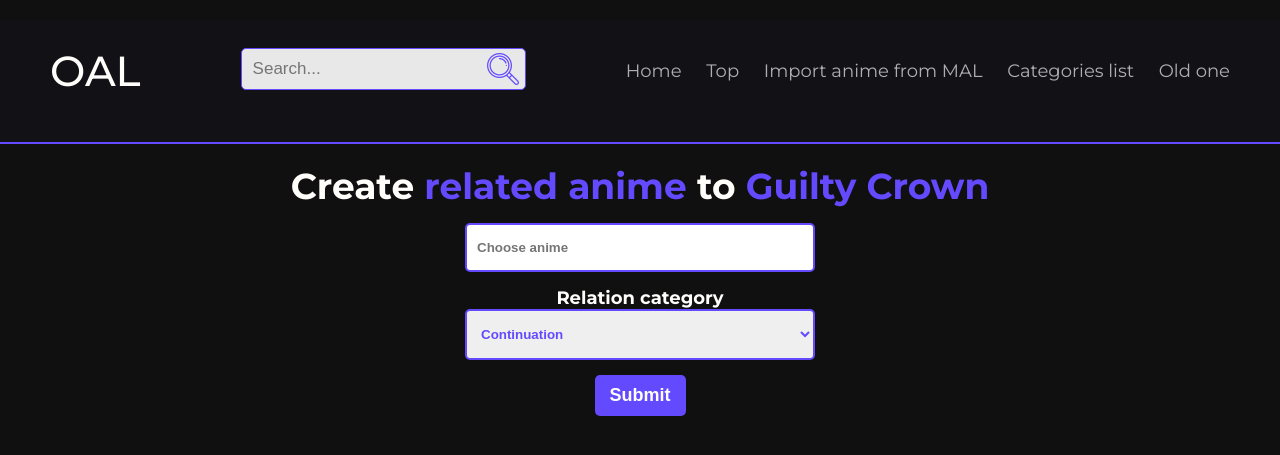
After one commit to NackiE23/MyAnimeList, a Flask app: page /related_anime/1/add in a window 1280 px wide. The commit adds this page. Shown: the top 455 px of the page. Run offline with Flask 3, Linux system fonts and the light colour scheme.

Commit message:
Related anime

```diff
--- a/site_package/models.py
+++ b/site_package/models.py
@@ -55,7 +55,6 @@ class Anime(db.Model):
     description = db.Column(db.String(length=1024), nullable=True)
     grade = db.Column(db.Integer(), nullable=True, default=0)
     img = db.Column(db.String(), nullable=True)
-    related_anime_list = db.Column(db.Integer, db.ForeignKey('related_anime_list.id'), nullable=True)
 
     categories = db.relationship("AnimeCategory", secondary=anime_categories, lazy='subquery',
                                  backref=db.backref('animes', lazy=True))
@@ -89,11 +88,27 @@ class AnimeCategory(db.Model):
         return self.name
 
 
-class RelatedAnimeList(db.Model):
-    __tablename__ = "related_anime_list"
+class RelationCategory(db.Model):
+    __tablename__ = "relation_category"
 
     id = db.Column(db.Integer(), primary_key=True)
-    animes = db.Column(db.String(), nullable=True)
+    name = db.Column(db.String(), nullable=False, unique=True)
+    priority = db.Column(db.Integer(), nullable=False, unique=True)
+
+    def __repr__(self):
+        return f'{self.name}'
+
+
+class RelatedAnime(db.Model):
+    __tablename__ = "related_anime"
+
+    id = db.Column(db.Integer(), primary_key=True)
+
+    relation_category_id = db.Column(db.Integer, db.ForeignKey('relation_category.id'), nullable=False)
+    # for 'to_anime' pinnes 'anime'
+    to_anime_id = db.Column(db.Integer, db.ForeignKey('anime.id'), nullable=False)
+    anime_id = db.Column(db.Integer, db.ForeignKey('anime.id'), nullable=False)
+
 
 
 class Comment(db.Model):
@@ -107,6 +122,7 @@ class Comment(db.Model):
 
     user_id = db.Column(db.Integer, db.ForeignKey('user.id'), nullable=False)
     anime_id = db.Column(db.Integer, db.ForeignKey('anime.id'), nullable=False)
+
 
 class ListCategory(db.Model):
     __tablename__ = "list_category"
--- a/site_package/new_routes.py
+++ b/site_package/new_routes.py
@@ -14,7 +14,7 @@ from werkzeug.utils import secure_filename
 
 from site_package import app, db, parsing
 from site_package.forms import CategoryForm
-from site_package.models import Anime, AnimeCategory, Comment
+from site_package.models import Anime, AnimeCategory, Comment, RelationCategory, RelatedAnime
 
 
 @app.route('/new_home', methods=['GET', 'POST'])
@@ -88,7 +88,7 @@ def new_categories_list():
 
 @app.route('/new_category_change/<int:cat_id>', methods=['GET', 'POST'])
 def new_category_change(cat_id):
-    category = AnimeCategory.query.get(cat_id)
+    category = AnimeCategory.query.get_or_404(cat_id)
     form = CategoryForm(name=category.name, description=category.description)
 
     context = {
@@ -177,7 +177,7 @@ def new_import_anime_from_mal():
 
 @app.route('/new_anime/<int:anime_id>', methods=['GET', 'POST'])
 def new_anime_page(anime_id):
-    anime = Anime.query.get(anime_id)
+    anime = Anime.query.get_or_404(anime_id)
     comments = Comment.query.filter_by(anime_id=anime_id).order_by(Comment.created.desc()).all()
 
     context = {
@@ -205,3 +205,41 @@ def new_anime_page(anime_id):
         return redirect(request.url)
 
     return render_template('new/anime.html', **context)
+
+
+@app.route('/related_anime/<int:anime_id>/add', methods=['GET', 'POST'])
+def add_related_anime(anime_id):
+    cur_anime = Anime.query.get_or_404(anime_id)
+    animes = Anime.query.filter(Anime.id != anime_id)
+    relation_categories = RelationCategory.query.all()
+
+    if request.method == "POST":
+        related_anime_id = request.form.get('related_anime_id')
+        relation_category_id = request.form.get('relation_category_id')
+
+        if related_anime_id and relation_category_id:
+            # Create related anime instance
+            rel_anime = RelatedAnime(
+                to_anime_id = anime_id,
+                relation_category_id = relation_category_id,
+                anime_id = related_anime_id
+            )
+
+            # Related anime commit
+            db.session.add(rel_anime)
+            db.session.commit()
+
+            # Generate success message
+            flash(f"Related anime have been added", category="success")
+
+            # Redirect to main anime page
+            return redirect(url_for('new_anime_page', anime_id=anime_id))
+
+    context = {
+        'title': f'Add related anime to {cur_anime.name}',
+        'cur_anime': cur_anime,
+        'animes': animes,
+        'relation_categories': relation_categories,
+    }
+
+    return render_template('new/add_related_anime.html', **context)
--- a/site_package/static/css/new_styles.css
+++ b/site_package/static/css/new_styles.css
@@ -88,6 +88,7 @@ body {
 .menu__links {
     margin: 5px 20px;
     text-align: center;
+    margin: 0 auto;
 }
 
 .menu__links_link {
--- /dev/null
+++ b/site_package/templates/new/add_related_anime.html
@@ -0,0 +1,56 @@
+{% extends "new/base.html" %}
+
+{% block content %}
+{{ super() }}
+
+<div class="container text_align_center">
+    <form method="POST" class="form">
+        <h1>Create <span class="secondary_color">related anime</span> to <span class="secondary_color">{{ cur_anime.name }}</span></h1>
+
+        <p class="form__block">
+            <input list="anime_list" id="choose_anime_input" name="realted_anime_id" placeholder="Choose anime" required>
+            <datalist id="anime_list">
+                {% for anime in animes %}
+                    <option value="{{ anime.name }}" data-anime-id="{{ anime.id }}">{{ anime.name }}</option>
+                {% endfor %}
+            </datalist>
+        </p>
+
+        <p class="form__block">
+            <label for="relation_category">Relation category</label>
+            <select name="relation_category_id" id="relation_category">
+                {% for category in relation_categories %}
+                    <option value="{{ category.id }}">{{ category }}</option>
+                {% endfor %}
+            </select>
+        </p>
+
+        <input type="hidden" name="related_anime_id">
+        <input type="submit" id="submit_related_anime" class="form__submit button">
+    </form>
+</div>
+
+{% endblock %}
+
+{% block script %}
+<script>
+
+    $('#choose_anime_input').on('input', function() {
+        var $input = $(this),
+            val = $input.val();
+            list = $input.attr('list'),
+            match = $('#'+list + ' option').filter(function() {
+                return ($(this).val() === val);
+            });
+
+        if(match.length > 0) {
+            $('#submit_related_anime').show();
+            $('input[name=related_anime_id]').val(match.data('anime-id'));
+        } else {
+            $('#submit_related_anime').hide();
+            $('input[name=related_anime_id]').val(null);
+        }
+    });
+
+</script>
+{% endblock %}
--- a/site_package/templates/new/base.html
+++ b/site_package/templates/new/base.html
@@ -19,15 +19,6 @@
             <a href="{{ url_for('new_home') }}" class="inherit_color">OAL</a>
         </div>
 
-        <div class="menu__links">
-            <a href="{{ url_for('new_home') }}" class="menu__links_link">Home</a>
-            <a href="{{ url_for('new_top_list') }}" class="menu__links_link">Top</a>
-            <a href="#" class="menu__links_link">Add anime</a>
-            <a href="{{ url_for('new_import_anime_from_mal') }}" class="menu__links_link">Import anime from MAL</a>
-            <a href="{{ url_for('new_categories_list') }}" class="menu__links_link">Categories list</a>
-            <a href="{{ url_for('anime_list') }}" class="menu__links_link">Old one</a>
-        </div>
-
         <div class="menu__input">
             <form action="{{ url_for('new_search_anime') }}" class="menu__input_form">
                 <input type="search" placeholder="Search..." name="name">
@@ -35,14 +26,21 @@
             </form>
         </div>
 
-        <div class="menu__extra_links">
+        <div class="menu__links">
+            <a href="{{ url_for('new_home') }}" class="menu__links_link">Home</a>
+            <a href="{{ url_for('new_top_list') }}" class="menu__links_link">Top</a>
+            <a href="{{ url_for('new_import_anime_from_mal') }}" class="menu__links_link">Import anime from MAL</a>
+            <a href="{{ url_for('new_categories_list') }}" class="menu__links_link">Categories list</a>
+            <a href="{{ url_for('anime_list') }}" class="menu__links_link">Old one</a>
+        </div>
+
+        <!-- <div class="menu__extra_links">
             <div class="menu__extra_links_link">
-                <img src="{{ url_for('static', filename='images/base/bell.png')}}" alt="#">
+                <a href="{{ url_for('login_page') }}">
+                    <img src="{{ url_for('static', filename='images/base/account.png')}}" alt="#">
+                </a>
             </div>
-            <div class="menu__extra_links_link">
-                <img src="{{ url_for('static', filename='images/base/account.png')}}" alt="#">
-            </div>
-        </div>
+        </div> -->
     </div>
 </nav>
 
```
Also changed, not shown: site_package/site.db.
